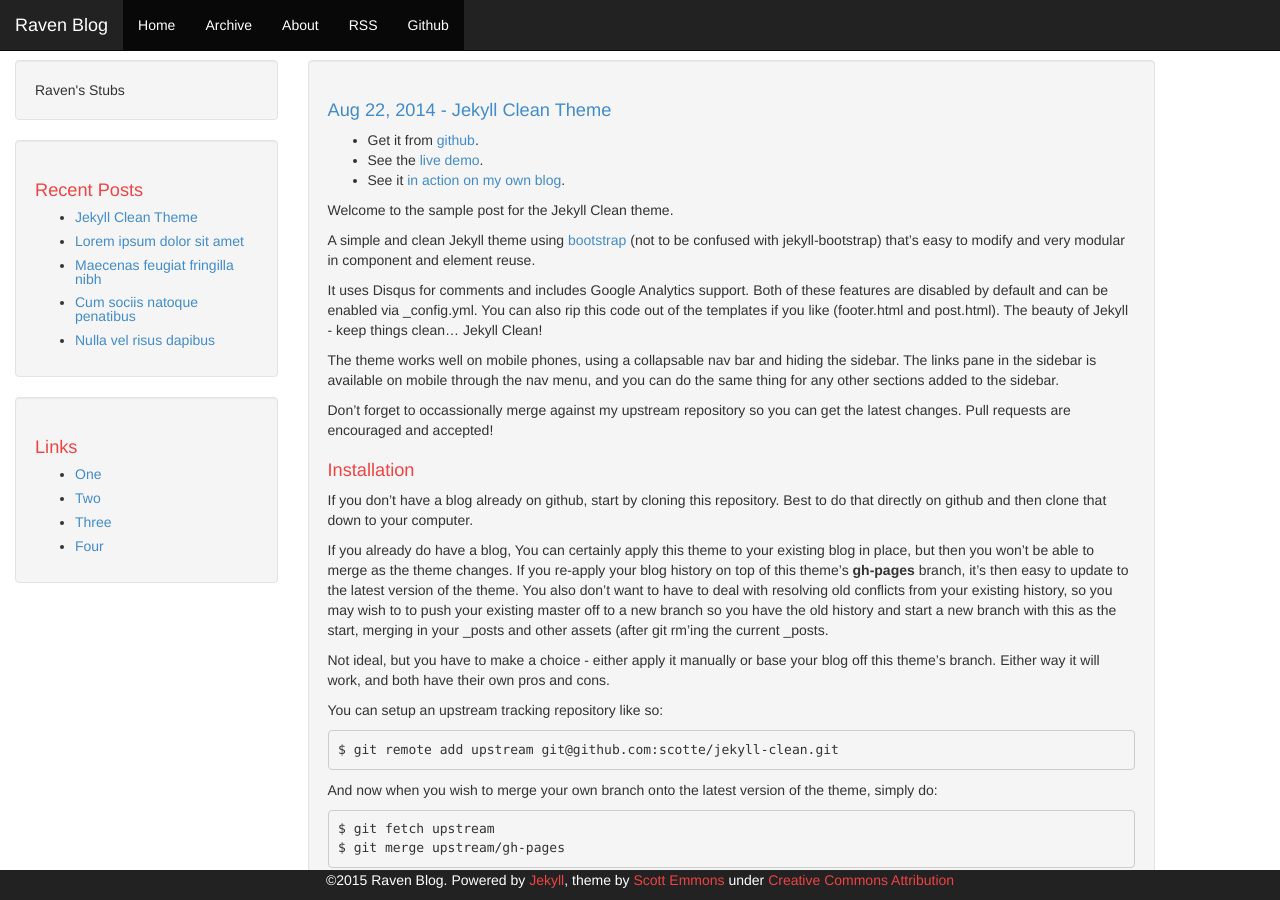
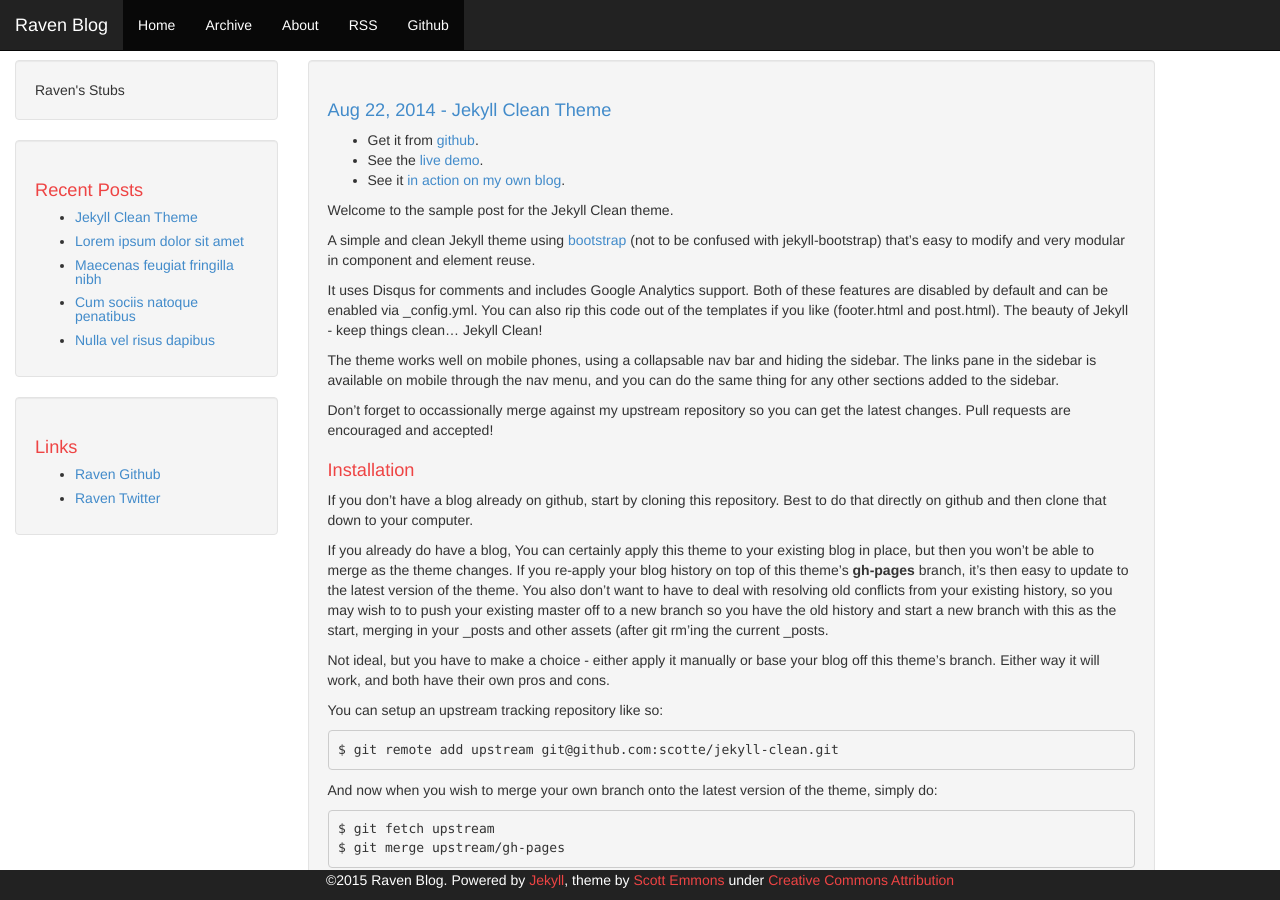
Before and after one commit to Raven-D/Raven-D.github.io, a Jekyll site: the page built from index.html, in a window 1280 px wide and 900 px high. Built offline with Jekyll 4.4.1, drawn with Linux system fonts in a browser that asks for light colours; Markdown is read by kramdown in place of the engine named in the settings; the list of posts is cut into pages by our own code.

Commit message:
update link.html, add my github page and twitter links.

```diff
--- a/_includes/links-list.html
+++ b/_includes/links-list.html
@@ -1,7 +1,5 @@
 <h1>Links</h1>
 <ul>
-  <li><a href="#">One</a></li>
-  <li><a href="#">Two</a></li>
-  <li><a href="#">Three</a></li>
-  <li><a href="#">Four</a></li>
+  <li><a href="https://github.com/Raven-D">Raven Github</a></li>
+  <li><a href="https://twitter.com/kissdarkwind">Raven Twitter</a></li>
 </ul>
```
